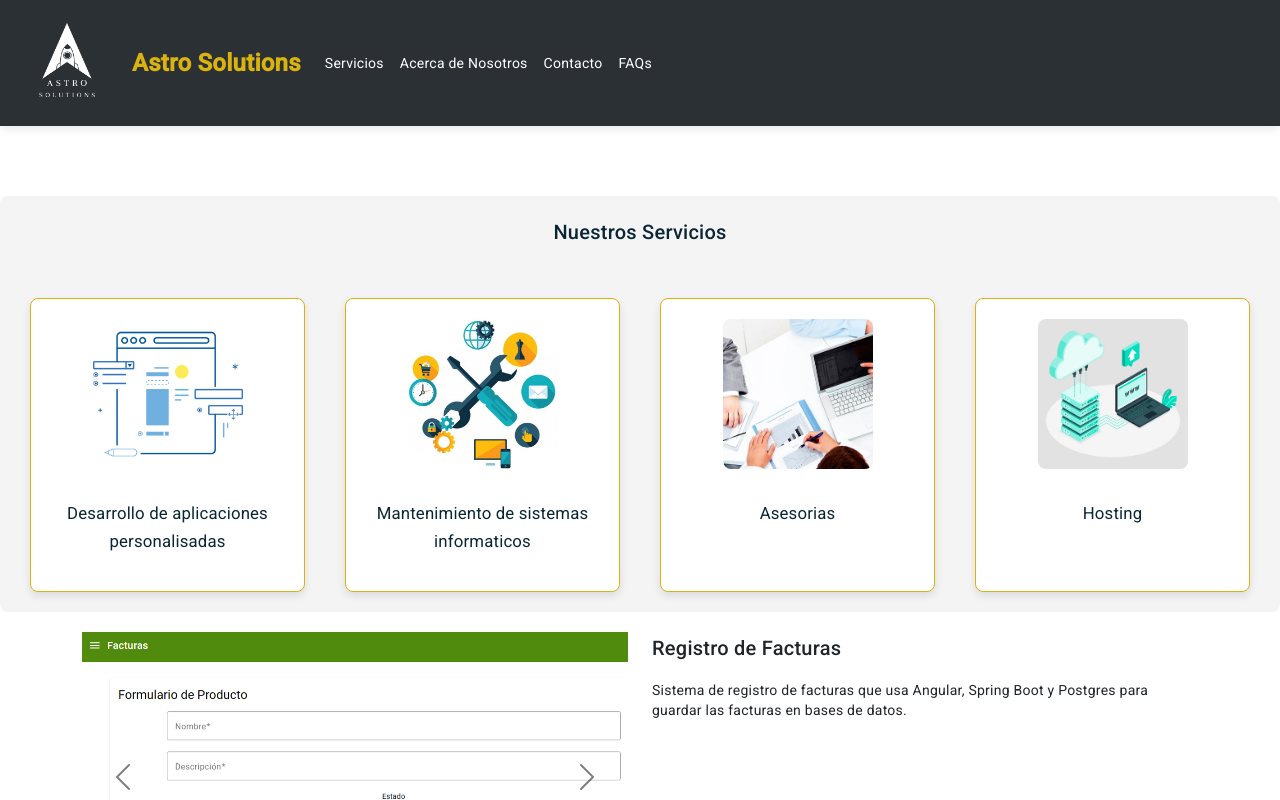
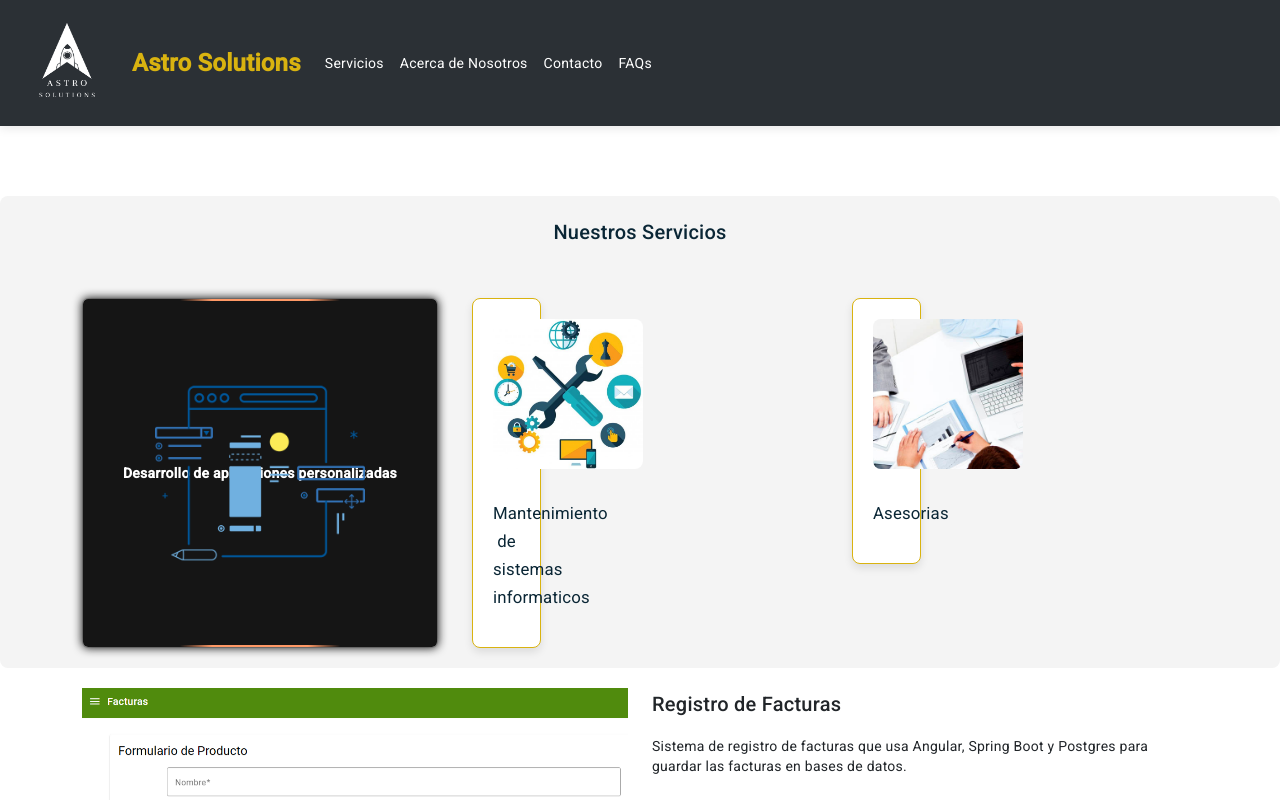
Before and after one commit to Astro-Solutions-S-A/astro_solutions_info, an Angular app: page /inicio in a window 1280 px wide. Shown: the top 800 px of the page. Built offline with nearby package versions, Linux system fonts and the light colour scheme.

Commit message:
adding card reversible and github-actions

```diff
--- a/angular.json
+++ b/angular.json
@@ -32,6 +32,28 @@
           },
           "configurations": {
             "production": {
+              "budgets": [
+                {
+                  "type": "initial",
+                  "maximumWarning": "500kb",
+                  "maximumError": "1mb"
+                },
+                {
+                  "type": "anyComponentStyle",
+                  "maximumWarning": "2kb",
+                  "maximumError": "4kb"
+                }
+              ],
+              "outputHashing": "all"
+            },
+            "github": {
+              "fileReplacements": [
+                {
+                  "replace": "src/environments/environment.ts",
+                  "with": "src/environments/environment.github.ts"
+                }
+              ],
+
               "budgets": [
                 {
                   "type": "initial",
--- a/package.json
+++ b/package.json
@@ -5,6 +5,7 @@
     "ng": "ng",
     "start": "ng serve",
     "build": "ng build",
+    "gh-build": "ng build configuration github --base-href /astro_solutions_info/",
     "watch": "ng build --watch --configuration development",
     "test": "ng test"
   },
--- a/src/app/app.module.ts
+++ b/src/app/app.module.ts
@@ -25,6 +25,7 @@ import { FaqsComponent } from './faqs/faqs.component';
 import { InicioComponent } from './inicio/inicio.component';
 import { FooterComponent } from './footer/footer.component';
 import { GaleriaComponent } from './galeria/galeria.component';
+import { CardReversibleComponent } from './card-reversible/card-reversible.component';
 
 @NgModule({
   declarations: [
@@ -41,7 +42,8 @@ import { GaleriaComponent } from './galeria/galeria.component';
     FaqsComponent,
       InicioComponent,
       FooterComponent,
-      GaleriaComponent
+      GaleriaComponent,
+      CardReversibleComponent
   ],
   imports: [
     BrowserModule,
--- /dev/null
+++ b/src/app/card-reversible/card-reversible.component.css
@@ -0,0 +1,181 @@
+.card {
+    overflow: visible;
+    width: 100%;
+    height: 100%;
+  }
+
+  .content {
+    width: 100%;
+    height: 100%;
+    transform-style: preserve-3d;
+    transition: transform 300ms;
+    box-shadow: 0px 0px 10px 1px #000000ee;
+    border-radius: 5px;
+  }
+
+
+  .front, .back {
+    background-color: #151515;
+    position: absolute;
+    width: 100%;
+    height: 100%;
+    backface-visibility: hidden;
+    -webkit-backface-visibility: hidden;
+    border-radius: 5px;
+    overflow: hidden;
+  }
+
+  .back {
+    width: 100%;
+    height: 100%;
+    justify-content: center;
+    display: flex;
+    align-items: center;
+    overflow: hidden;
+  }
+
+  .back::before {
+    position: absolute;
+    content: ' ';
+    display: block;
+    width: 160px;
+    height: 160%;
+    background: linear-gradient(90deg, transparent, #ff9966, #ff9966, #ff9966, #ff9966, transparent);
+    animation: rotation_481 5000ms infinite linear;
+  }
+
+  .back-content {
+    position: absolute;
+    width: 99%;
+    height: 99%;
+    background-color: #151515;
+    border-radius: 5px;
+    color: white;
+    display: flex;
+    flex-direction: column;
+    justify-content: center;
+    align-items: center;
+    gap: 30px;
+  }
+
+  .card:hover .content {
+    transform: rotateY(180deg);
+  }
+
+  @keyframes rotation_481 {
+    0% {
+      transform: rotateZ(0deg);
+    }
+
+    0% {
+      transform: rotateZ(360deg);
+    }
+  }
+
+  .front {
+    transform: rotateY(180deg);
+    color: white;
+  }
+
+  .front .front-content {
+    position: absolute;
+    width: 100%;
+    height: 100%;
+    padding: 10px;
+    display: flex;
+    flex-direction: column;
+    justify-content: space-between;
+  }
+
+  .front-content .badge {
+    background-color: #00000055;
+    padding: 2px 10px;
+    border-radius: 10px;
+    backdrop-filter: blur(2px);
+    width: fit-content;
+  }
+
+  .description {
+    box-shadow: 0px 0px 10px 5px #00000088;
+    width: 100%;
+    padding: 10px;
+    background-color: #00000099;
+    backdrop-filter: blur(5px);
+    border-radius: 5px;
+  }
+
+  .title {
+    font-size: 11px;
+    max-width: 100%;
+    display: flex;
+    justify-content: space-between;
+  }
+
+  .title p {
+    width: 50%;
+  }
+
+  .card-footer {
+    color: #ffffff88;
+    margin-top: 5px;
+    font-size: 8px;
+  }
+
+  .front .img {
+    position: absolute;
+    width: 100%;
+    height: 100%;
+    object-fit: cover;
+    object-position: center;
+  }
+
+  .circle {
+    width: 90px;
+    height: 90px;
+    border-radius: 50%;
+    background-color: #ffbb66;
+    position: relative;
+    filter: blur(15px);
+    animation: floating 2600ms infinite linear;
+  }
+
+  #bottom {
+    background-color: #ff8866;
+    left: 50px;
+    top: 0px;
+    width: 150px;
+    height: 150px;
+    animation-delay: -800ms;
+  }
+
+  #right {
+    background-color: #ff2233;
+    left: 160px;
+    top: -80px;
+    width: 30px;
+    height: 30px;
+    animation-delay: -1800ms;
+  }
+
+  @keyframes floating {
+    0% {
+      transform: translateY(0px);
+    }
+
+    50% {
+      transform: translateY(10px);
+    }
+
+    100% {
+      transform: translateY(0px);
+    }
+  }
+
+  .image {
+    position: absolute;
+    width: 60%;
+    height: 60%;
+    object-fit: cover;
+    object-position: center;
+    border-radius: 5px;
+  }
--- /dev/null
+++ b/src/app/card-reversible/card-reversible.component.html
@@ -0,0 +1,33 @@
+<div class="card">
+    <div class="content">
+      <div class="back">
+        <div class="back-content">
+          <img class="image" [src]="imageUrl" alt="{{ title }}" />
+          <strong>{{ title }}</strong>
+        </div>
+      </div>
+      <div class="front">
+        <div class="img">
+          <div class="circle"></div>
+          <div class="circle" id="right"></div>
+          <div class="circle" id="bottom"></div>
+        </div>
+        <div class="front-content">
+          <small class="badge">{{ badge }}</small>
+          <div class="description">
+            <div class="title">
+              <p class="title">
+                <strong>{{ title }}</strong>
+              </p>
+              <svg fill-rule="nonzero" height="15px" width="15px" viewBox="0,0,256,256"
+                xmlns:xlink="http://www.w3.org/1999/xlink"
+                xmlns="http://www.w3.org/2000/svg">
+                <!-- SVG code -->
+              </svg>
+            </div>
+            <p class="card-footer">{{ description }}</p>
+          </div>
+        </div>
+      </div>
+    </div>
+  </div>
--- a/src/app/servicios/servicios/servicios.component.css
+++ b/src/app/servicios/servicios/servicios.component.css
@@ -48,3 +48,6 @@
   font-size: 1.2em;
   color: #0A2635; /* Color principal para los títulos de cada servicio */
 }
+
+
+/**/
--- a/src/app/servicios/servicios/servicios.component.html
+++ b/src/app/servicios/servicios/servicios.component.html
@@ -1,19 +1,33 @@
 <div class="servicios">
     <h2>Nuestros Servicios</h2>
+    <div class="container">
+        <div class="row">
+            <div class="col">
+                <app-card-reversible
+  title="Desarrollo de aplicaciones personalizadas"
+  badge="Pasta"
+  description="Lorem ipsum dolor sit amet consectetur adipisicing elit..."
+  imageUrl="../../../assets/desarrollo.png"
+></app-card-reversible>
+            </div>
+            <div class="col">
                 <div class="servicio-item">
-      <img src="../../../assets/desarrollo.png" alt="Desarrollo de aplicaciones personalisadas">
-      <h3>Desarrollo de aplicaciones personalisadas</h3>
-  </div>
-  <div class="servicio-item">
-      <img src="../../../assets/mantenimiento.jpg" alt="Mantenimiento de sistemas informaticos">
+                    <img src="../../../assets/mantenimiento.jpg" alt="Mantenimiento de sistemas informaticos" />
                     <h3>Mantenimiento de sistemas informaticos</h3>
                 </div>
+            </div>
+            <div class="col">
                 <div class="servicio-item">
-      <img src="../../../assets/asesorias.jpg" alt="Asesorias">
+                    <img src="../../../assets/asesorias.jpg" alt="Asesorias" />
                     <h3>Asesorias</h3>
                 </div>
+            </div>
+        </div>
+    </div>
+    <!--
   <div class="servicio-item">
       <img src="../../../assets/hosting.jpg" alt="Hosting">
       <h3>Hosting</h3>
   </div>
+-->
 </div>
```
Also changed, not shown: src/app/card-reversible/card-reversible.component.ts (added, +13 -0 lines), 1 other file (tests, documents, lock files or other folders). Lines whose indentation alone changed are shown as unchanged.
